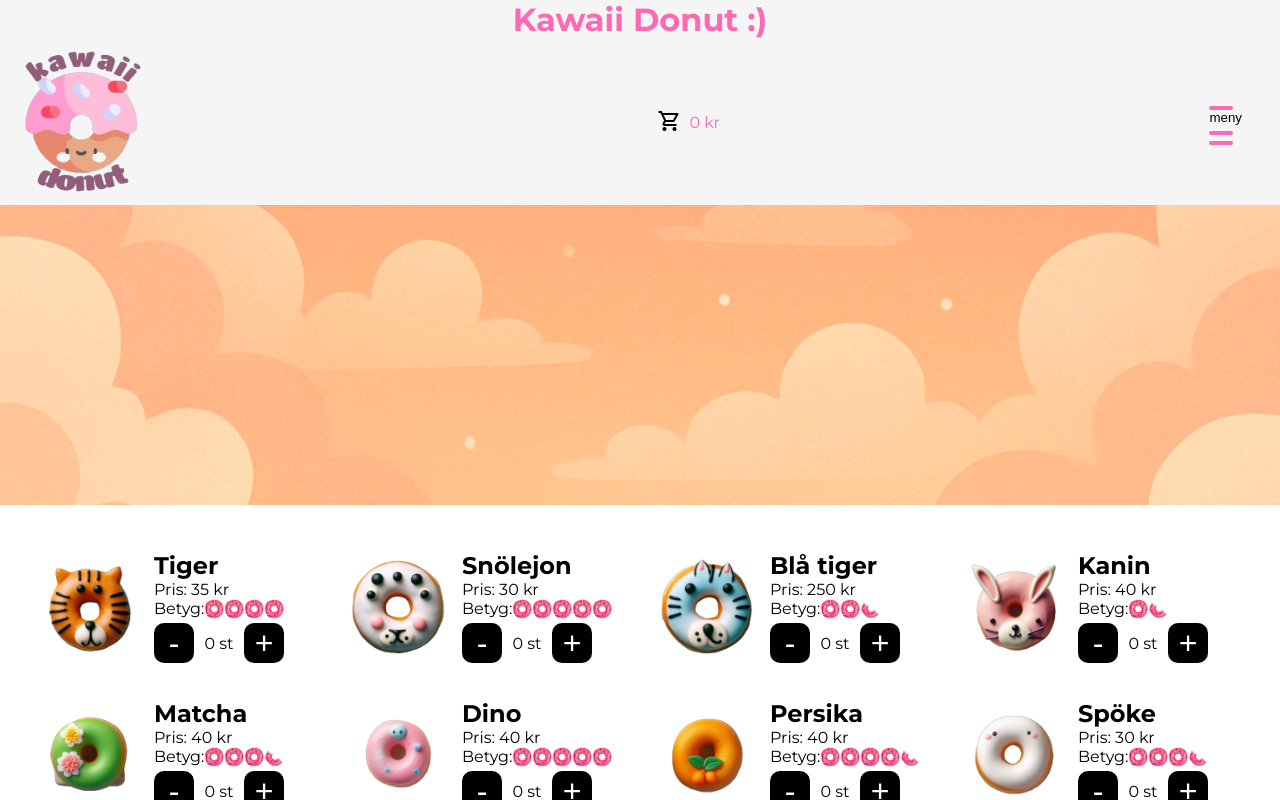
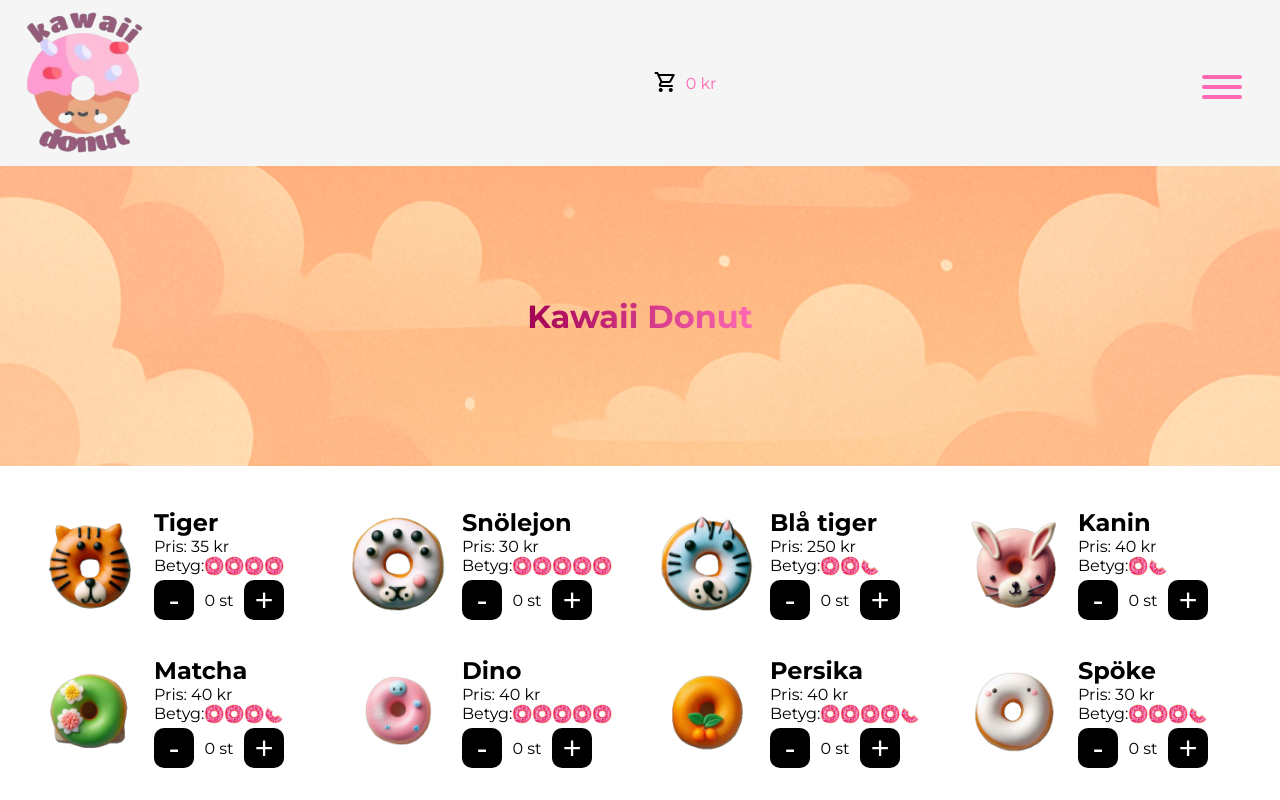
Before and after one commit to CatrinTQ/donut-shop, a Vue app: page / in a window 1280 px wide. Shown: the top 800 px of the page. Built offline with nearby package versions, Linux system fonts and the light colour scheme.

Commit message:
Update sidebar menu

```diff
--- /dev/null
+++ b/src/components/SidebarMenu.vue
@@ -0,0 +1,129 @@
+<template>
+    <transition name="overlay-fade" @after-leave="$emit('closed')">
+      <div v-if="isVisible" class="overlay">
+        <div class="backdrop" @click="closeMenu"></div>
+
+        <transition name="menu-slide">
+          <div class="menu">
+            <button class="close-btn" @click="closeMenu">✕</button>
+            <div class="menu-link-container">
+              <router-link to="/" class="menu-link" @click="closeMenu">Hem</router-link>
+              <router-link to="/cart" class="menu-link" @click="closeMenu">Varukorg</router-link>
+            </div>
+          </div>
+        </transition>
+      </div>
+    </transition>
+  </template>
+
+  <script setup lang="ts">
+  import { ref, watch, defineProps } from 'vue'
+
+  const props = defineProps({
+    show: Boolean
+  })
+
+  const isVisible = ref(false)
+
+  watch(() => props.show, (newVal) => {
+    if (newVal) {
+      isVisible.value = true
+    } else {
+      isVisible.value = false
+    }
+  })
+
+  function closeMenu() {
+    isVisible.value = false
+  }
+  </script>
+
+  <style scoped>
+  .overlay {
+    position: fixed;
+    top: 0;
+    left: 0;
+    height: 100vh;
+    width: 100vw;
+    display: flex;
+    justify-content: flex-end;
+    z-index: 999;
+  }
+
+  /* Bakgrund */
+  .backdrop {
+    flex-grow: 1;
+    background-color: rgba(0, 0, 0, 0.4);
+  }
+
+  /* Meny */
+  .menu {
+    width: 280px;
+    background-color: lightpink;
+    height: 100%;
+    padding: 2rem;
+    display: flex;
+    flex-direction: column;
+    position: relative;
+    z-index: 1001;
+    box-shadow: -2px 0 8px rgba(0, 0, 0, 0.3);
+  }
+
+  .menu-link-container {
+    display: flex;
+    flex-direction: column;
+    gap: 3rem;
+    margin-top: 150px;
+  }
+
+  .close-btn {
+    align-self: flex-end;
+    font-size: 1.5rem;
+    background: none;
+    border: none;
+    color: white;
+    cursor: pointer;
+  }
+
+  .menu-link {
+    font-size: 1.2rem;
+    color: white;
+    text-decoration: none;
+    text-transform: uppercase;
+    text-align: center;
+    transition: transform 0.2s ease;
+  }
+
+  .menu-link:hover {
+    transform: scale(1.2);
+    font-weight: 700;
+  }
+
+  /* Övergripande fade (overlay) */
+  .overlay-fade-enter-active, .overlay-fade-leave-active {
+    transition: opacity 0.3s ease;
+  }
+  .overlay-fade-enter-from, .overlay-fade-leave-to {
+    opacity: 0;
+  }
+  .overlay-fade-enter-to, .overlay-fade-leave-from {
+    opacity: 1;
+  }
+
+  /* Slide in höger för menyn */
+  .menu-slide-enter-active, .menu-slide-leave-active {
+    transition: transform 0.3s ease;
+  }
+  .menu-slide-enter-from {
+    transform: translateX(100%);
+  }
+  .menu-slide-enter-to {
+    transform: translateX(0);
+  }
+  .menu-slide-leave-from {
+    transform: translateX(0);
+  }
+  .menu-slide-leave-to {
+    transform: translateX(100%);
+  }
+  </style>
--- a/src/components/TheHeader.vue
+++ b/src/components/TheHeader.vue
@@ -1,37 +1,33 @@
 <script setup lang="ts">
-import { ref } from 'vue'
+import { ref, computed } from 'vue'
 import { useRouter } from 'vue-router'
-import { cart } from '@/stores/cart';
-import { computed } from 'vue';
-import CartIconBadge from './cartIconBadge.vue';
+import { cart } from '@/stores/cart'
+import CartIconBadge from './CartIconBadge.vue'
+import SidebarMenu from './SidebarMenu.vue'
 
 const isHovered = ref(false)
+const isMenuOpen = ref(false)
 
 const defaultImg = '/donut-shop/img/home-logo.png'
 const hoverImg = '/donut-shop/img/home-logo-blink.png'
 
 const router = useRouter()
 
-// Beräkna totalsumman
 const totalPrice = computed(() => {
-  return cart.value.reduce((sum, item) => sum + item.price * item.amount, 0);
-});
+  return cart.value.reduce((sum, item) => sum + item.price * item.amount, 0)
+})
 
 function goToHome() {
-  router.push('/') // Navigera till startsidan
+  router.push('/')
 }
-
 </script>
 
 <template>
   <header>
-  <h1>Kawaii Donut :)</h1>
-
     <img
       :src="isHovered ? hoverImg : defaultImg"
       @mouseenter="isHovered = true"
       @mouseleave="isHovered = false"
-
       id="logo"
       class="logo-image"
       alt="tecknad munk med rosa frosting som ler."
@@ -40,30 +36,29 @@ function goToHome() {
       loading="eager"
       @click="goToHome"
     />
+
     <div class="cart">
       <CartIconBadge />
-    <span>
-      {{ totalPrice }} kr
-    </span>
+      <span>{{ totalPrice }} kr</span>
     </div>
 
-  <!-- Menu Button -->
-   <router-link to="/menu">
-     <nav>
-       <button class="menu-button" aria-label="Open menu button" aria-expanded="false">
+    <!-- Menyknapp -->
+    <button
+      class="menu-button"
+      aria-label="Open menu"
+      @click="isMenuOpen = true"
+    >
       <span class="menu-span"></span>
-         <span class="menu">meny</span>
       <span class="menu-span"></span>
       <span class="menu-span"></span>
     </button>
-     </nav>
-   </router-link>
+  </header>
 
-</header>
+  <!-- Sidomeny-komponent med fade-in/out -->
+  <SidebarMenu :show="isMenuOpen" @closed="isMenuOpen = false" />
 </template>
 
 <style scoped>
-
 header {
   display: flex;
   flex-wrap: wrap;
@@ -74,56 +69,41 @@ header {
   margin: 0;
   padding: 0;
   min-height: 20vh;
-}
-
-h1 {
-  margin: 0;
-  padding: 0;
-  min-width: 100vw;
-  text-align: center;
+  position: relative;
+  z-index: 10;
 }
 
 .menu-span {
   display: block;
   height: 4px;
-  width: 24px;
+  width: 40px;
   background-color: hotpink;
   border-radius: 9999px;
   margin-top: 6px;
-  transition: all 0.3s ease; /* smooth animation */
+  transition: all 0.3s ease;
 }
 
 .menu-button {
   position: relative;
+  margin-top: 2px;
   margin-right: 2rem;
   background: none;
   border: none;
   cursor: pointer;
+  display: flex;
+  flex-direction: column;
+  align-items: center;
 }
 
+.menu-button:hover .menu-span:nth-child(1) {
+  transform: translateX(-8px);
+}
+.menu-button:hover .menu-span:nth-child(2) {
+  opacity: 0.5;
+}
+.menu-button:hover .menu-span:nth-child(3) {
+  transform: translateX(-16px);
 
-/* Hover effekt på hela knappen */
-.menu-button:hover .menu-span:nth-child(1) {
-  transform: translateX(-8px); /* förflyttar första strecket till vänster */
-}
-
-.menu-button:hover .menu-span:nth-child(3) {
-  opacity: 0.5; /* andra strecket blir lite genomskinligt */
-}
-
-.menu-button:hover .menu-span:nth-child(4) {
-  transform: translateX(-16px); /* tredje strecket flyttas ännu mer */
-}
-
-.cart-button {
-  border: none;
-  background-color: whitesmoke;
-  cursor: pointer;
-}
-
-.material-symbols-outlined {
-  padding: 0;
-  margin: 0;
 }
 
 .logo-image {
@@ -131,10 +111,8 @@ h1 {
   cursor: pointer;
 }
 
-
 .cart {
   display: flex;
   align-items: center;
 }
-
 </style>
--- a/src/components/TheHero.vue
+++ b/src/components/TheHero.vue
@@ -1,11 +1,48 @@
 <template>
-    <img src="/img/background.png" />
-</template>
+    <div class="hero-wrapper">
+      <img src="/img/background.png" alt="Bakgrundsbild" class="hero-image" />
+      <div class="hero-text">Kawaii Donut</div>
+    </div>
+  </template>
 
-<style lang="css" scoped>
-    img {
-        max-height: 300px;
-        width: 100vw;
-        object-fit: cover;
+  <style scoped>
+  .hero-wrapper {
+    position: relative;
+    width: 100vw;
+    max-height: 300px;
+    overflow: hidden;
+  }
+
+  .hero-image {
+    width: 100%;
+    max-height: 300px;
+    object-fit: cover;
+    display: block;
+  }
+
+  /* Centrera text över bilden */
+  .hero-text {
+    position: absolute;
+    top: 50%;
+    left: 50%;
+    transform: translate(-50%, -50%);
+    font-size: 2rem;
+    font-weight: bold;
+    text-align: center;
+    color: transparent;
+    background: linear-gradient(90deg, rgb(162, 2, 82), hotpink);
+    background-clip: text;
+    -webkit-background-clip: text;
+    white-space: nowrap;
+  }
+
+  /* Glimmer-effekt */
+  @keyframes shimmer {
+    0% {
+      background-position: -200% 0;
     }
-</style>
+    100% {
+      background-position: 200% 0;
+    }
+  }
+  </style>
--- a/src/router/index.ts
+++ b/src/router/index.ts
@@ -4,7 +4,6 @@ import StartView from '@/views/StartView.vue'
 import CartView from '@/views/CartView.vue'
 import FormView from '@/views/FormView.vue'
 import OrderConfirmation from '@/views/OrderConfirmation.vue'
-import MenuView from '@/views/MenuView.vue'
 
 const routes = [
   {
@@ -26,11 +25,6 @@ const routes = [
     path: '/confirmation',
     name: 'confirmation',
     component: OrderConfirmation
-  },
-  {
-    path: '/menu',
-    name: 'menu',
-    component: MenuView
   }
 ]
 
--- a/src/views/CartView.vue
+++ b/src/views/CartView.vue
@@ -15,9 +15,9 @@ const totalItems = computed(() => {
 
 <template>
   <div class="cart-container">
-    <h1>Varukorg</h1>
 
     <div v-if="cart.length > 0">
+      <h2>Varukorg</h2>
       <ul>
         <li v-for="item in cart" :key="item.id">
           {{ item.name }} - {{ item.amount }} st - {{ item.price * item.amount }} kr
@@ -25,8 +25,9 @@ const totalItems = computed(() => {
       </ul>
 
       <div class="summary">
-        <p><strong>Totalt antal produkter:</strong> {{ totalItems }}</p>
-        <p><strong>Totalt pris:</strong> {{ totalPrice }} kr</p>
+        <p><strong>Totalt antal produkter:</strong> {{ totalItems }} st</p>
+        <p><strong>Frakt:</strong> 50 kr</p>
+        <p><strong>Totalt pris:</strong> {{ totalPrice + 50 }} kr</p>
       </div>
 
       <router-link to="/Form">
@@ -43,8 +44,11 @@ const totalItems = computed(() => {
 <style scoped>
 .cart-container {
     min-height: 60vh;
-    margin-left: 200px;
     padding: 2rem;
+    display: flex;
+    flex-direction: column;
+    align-items: center;
+    gap: 2rem;
 }
 
 .summary {
@@ -52,4 +56,29 @@ const totalItems = computed(() => {
   font-size: 1.2rem;
   font-weight: bold;
 }
+
+h2 {
+  margin-bottom: 2rem;
+}
+
+ul {
+  list-style: none;
+  padding: 0;
+}
+
+
+button {
+    padding: 0.8rem 1.5rem;
+    background-color: hotpink;
+    color: white;
+    border: none;
+    border-radius: 4px;
+    cursor: pointer;
+    margin-top: 2rem;
+    align-self: center;
+}
+
+button:hover {
+    background-color: #ff3399;
+}
 </style>
--- a/src/views/MenuView.vue
+++ /dev/null
@@ -1,31 +0,0 @@
-<script setup lang="ts">
-
-</script>
-
-<template>
-    <div class="menu-container">
-        <router-link to="/" class="menu-link">Hem</router-link>
-        <router-link to="/cart" class="menu-link">Varukorgen</router-link>
-    </div>
-</template>
-
-<style lang="css" scoped>
-    .menu-container {
-        background-color: lightpink;
-        color: white;
-        display: flex;
-        flex-direction: column;
-        justify-content: center;
-        align-items: center;
-        gap: 3rem;
-        min-height: 60vh;
-    }
-
-    .menu-link {
-        color: white;
-        text-decoration: none;
-        font-size: 1.5rem;
-        padding: 10px;
-        text-transform: uppercase;
-    }
-</style>
```
Also changed, not shown: src/assets/main.css (line endings or trailing spaces). Lines whose indentation alone changed are shown as unchanged.
